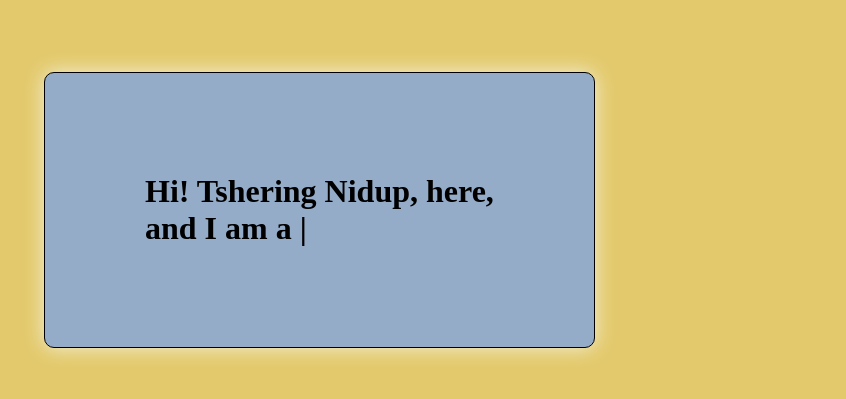
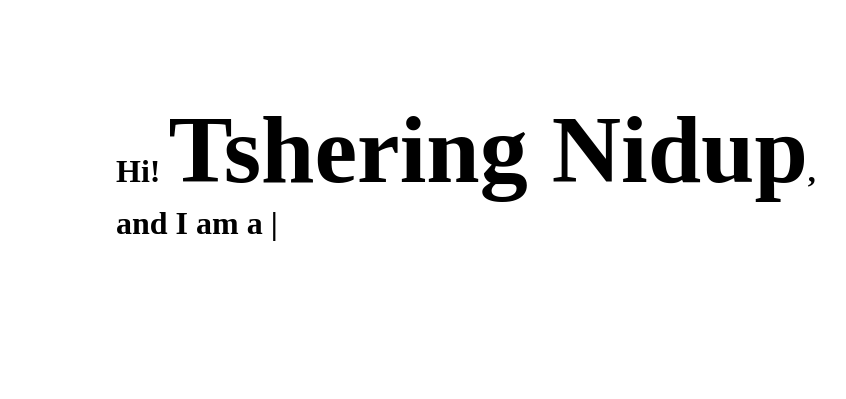
Before and after one commit to Tshering-Nidup/2ndProject-Typing-Animation-, a plain HTML site: page index.html in a window 1280 px wide. Shown: the part 199-598 px from the top of the page, without its empty margins (364-1210 px from the left). Drawn offline with nearby package versions, Linux system fonts and the light colour scheme.

Commit message:
Change the background and font styling to simple one

```diff
--- a/index.html
+++ b/index.html
@@ -10,12 +10,14 @@
 </head>
 <body>
         <!-- To be used for typewriting animation -->
-        <h1>Hi! Tshering Nidup, here,
-            <br>
-            and I am
-            <span class="typed"></span>
-            <span class="typed-curos"></span>
-        </h1>
+         <div>
+             <h1>Hi! <span>Tshering Nidup</span>,
+                 <br>
+                 and I am
+                 <span class="typed"></span>
+                 <span class="typed-curos"></span>
+             </h1>
+         </div>
 
 
     <!-- JavaScript link -->
--- a/style.css
+++ b/style.css
@@ -1,15 +1,10 @@
-body {
-    background-color: #e3c96c;
+div {
+    width: fit-content;
+    position: fixed;
+    top: 17rem;
+    left: 30rem;
 }
 
-h1 {
-    position: relative;
-    left: 400px;
-    top: 250px;
-    border: 1px solid black;
-    padding: 100px;
-    width: fit-content;
-    background-color: #94acc8;
-    box-shadow: 0px 0px 20px #f3f2dc;
-    border-radius: 10px;
+span:nth-child(1) {
+    font-size: 6rem;
 }
```
